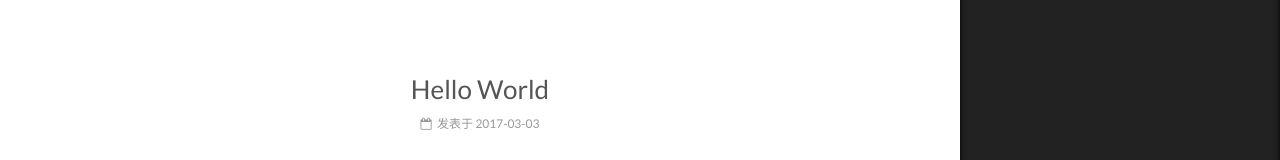
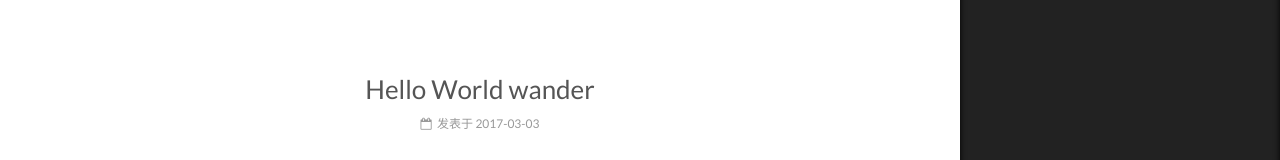
Before and after one commit to wanderJA/wander0552.github.io, a plain HTML site: page 2017/03/03/hello-world/index.html in a window 1280 px wide. Shown: the part 307-467 px from the top of the page. Drawn offline with Linux system fonts and the light colour scheme.

Commit message:
Update index.html

```diff
--- a/2017/03/03/hello-world/index.html
+++ b/2017/03/03/hello-world/index.html
@@ -273,7 +273,7 @@
 
 
 
-                Hello World
+                Hello World wander
 
 
           </h1>
```
